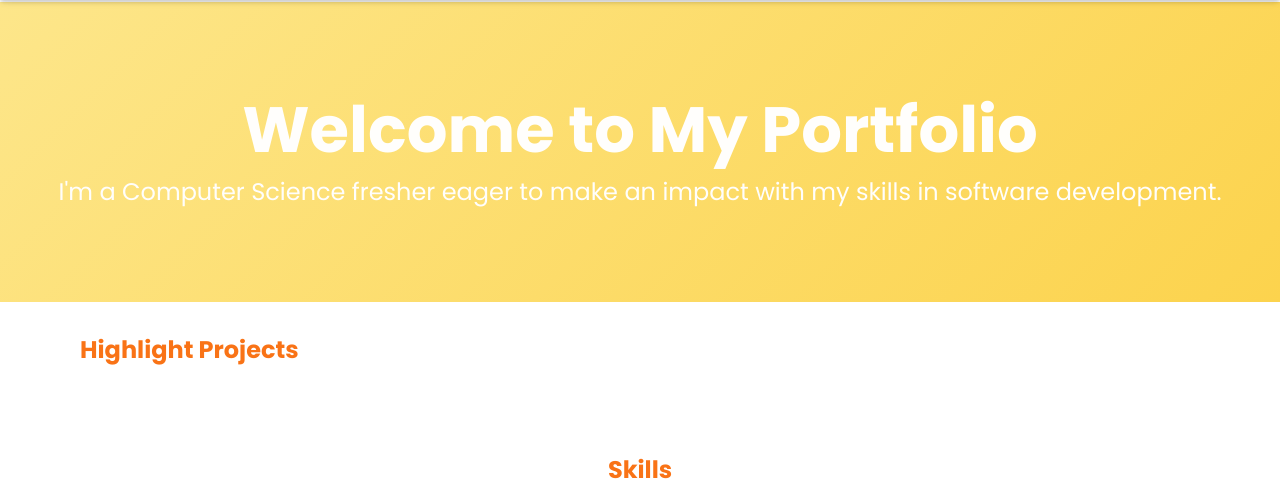
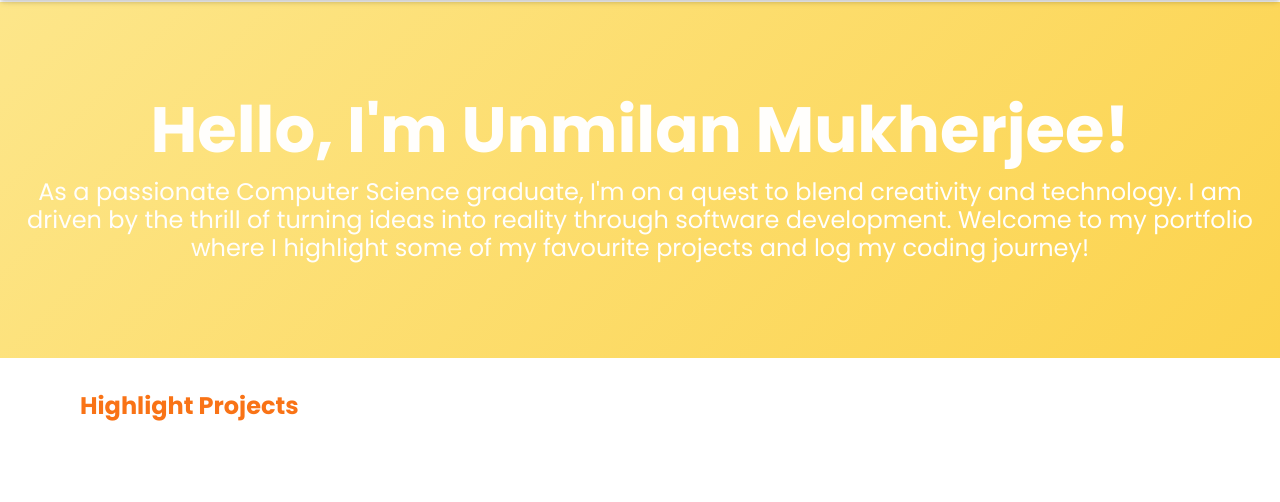
Before and after one commit to Missing-Identity/Portfolio, a Flask app: page / in a window 1280 px wide. Shown: the part 68-570 px from the top of the page. Run offline with Flask 3, Linux system fonts and the light colour scheme; data that the repository does not hold is empty; some libraries are stand-ins or nearby versions.

Commit message:
Fixed Home Page

```diff
--- a/templates/index.html
+++ b/templates/index.html
@@ -1,10 +1,12 @@
 {% extends "base.html" %} {% block content %}
 <!-- Hero Section -->
 <div class="hero">
-  <h1 class="text-5xl font-bold mb-4">Welcome to My Portfolio</h1>
+  <h1 class="text-5xl font-bold mb-4">Hello, I'm Unmilan Mukherjee!</h1>
   <p class="text-lg font-medium">
-    I'm a Computer Science fresher eager to make an impact with my skills in
-    software development.
+    As a passionate Computer Science graduate, I'm on a quest to blend
+    creativity and technology. I am driven by the thrill of turning ideas into
+    reality through software development. Welcome to my portfolio where I
+    highlight some of my favourite projects and log my coding journey!
   </p>
 </div>
 
```
